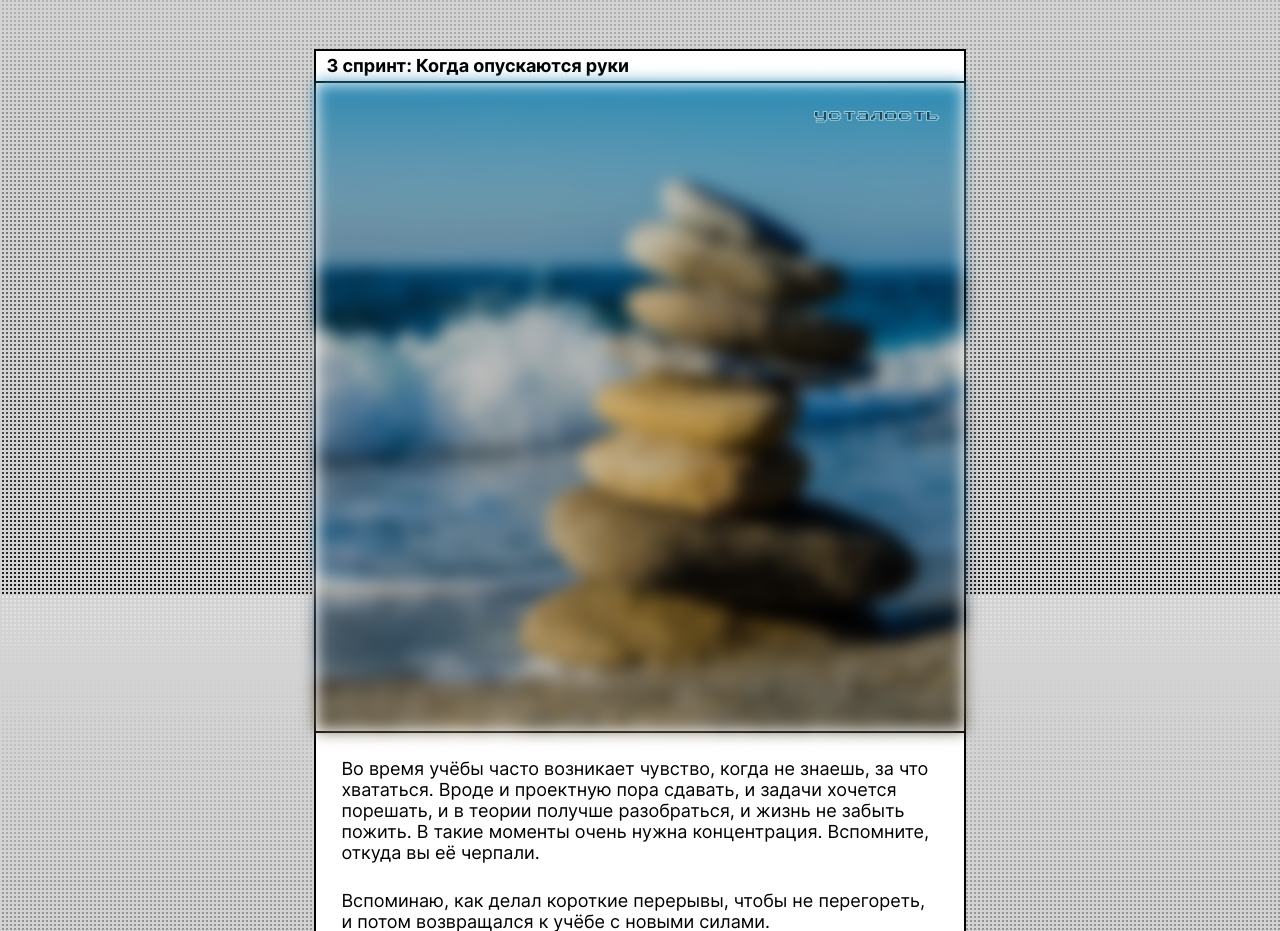
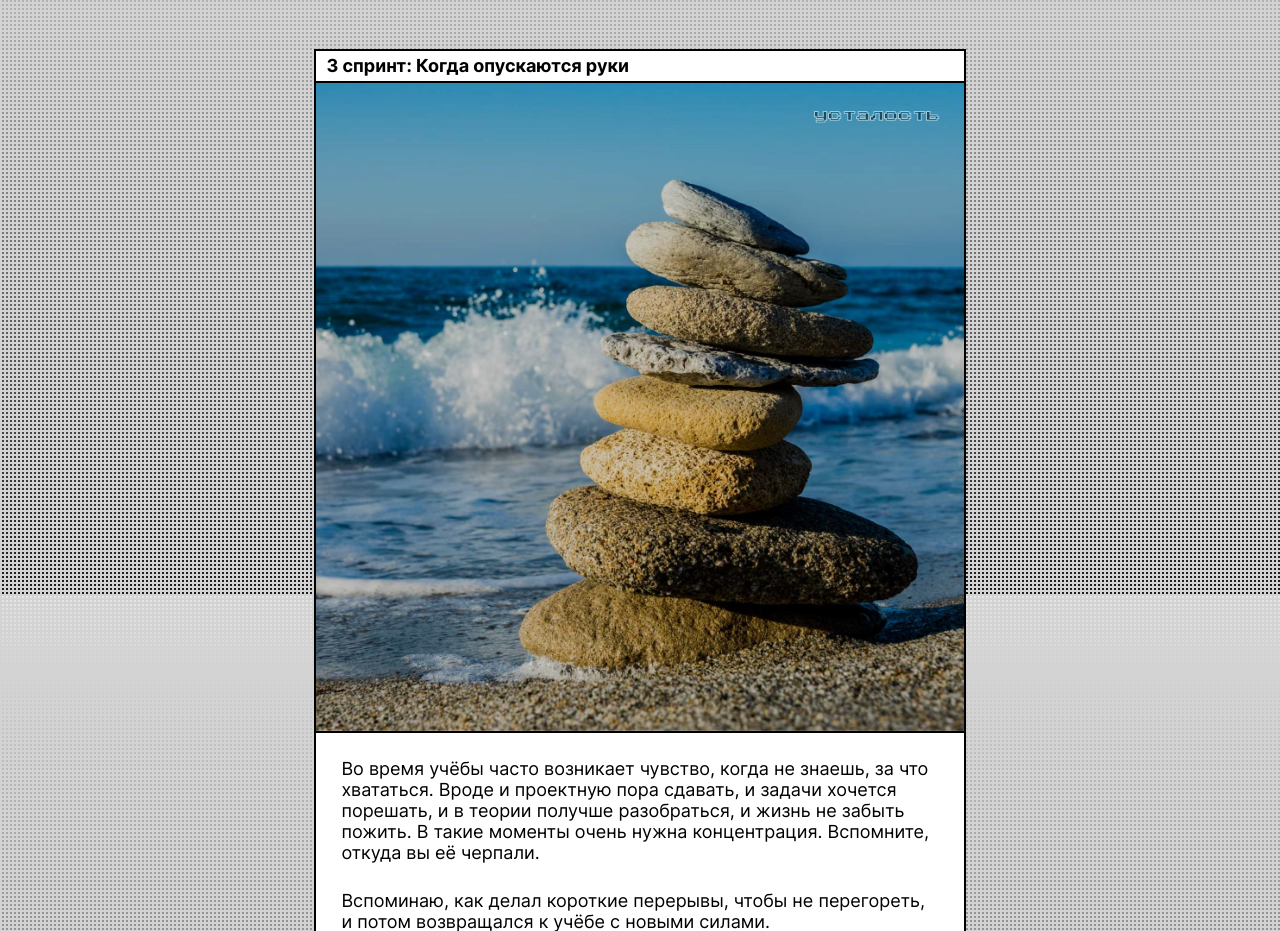
Before and after one commit to cosmo-kn/zakrivayuschiy-teg-f, a website: page index.html in a window 1280 px wide. Shown: the part 6606-7537 px from the top of the page. Drawn offline with Linux system fonts and the light colour scheme.

Commit message:
style.css

```diff
--- a/styles/style.css
+++ b/styles/style.css
@@ -223,7 +223,8 @@
 }
 
 .filter-multi {
-  filter: blur(8px) brightness(0.8);
+  filter: brightness(0.8);
+  /* blur(8px) */
 }
 
 .filter-hue {
```
